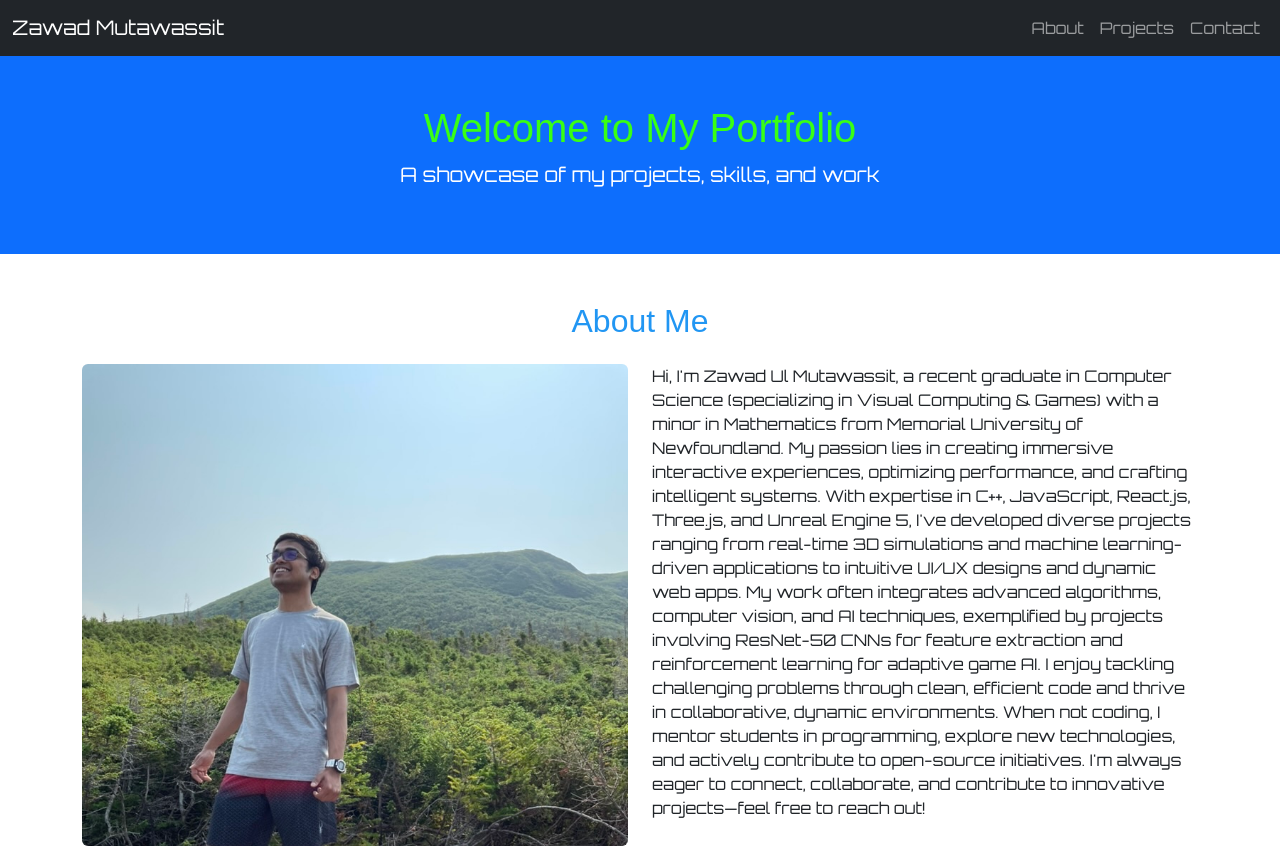
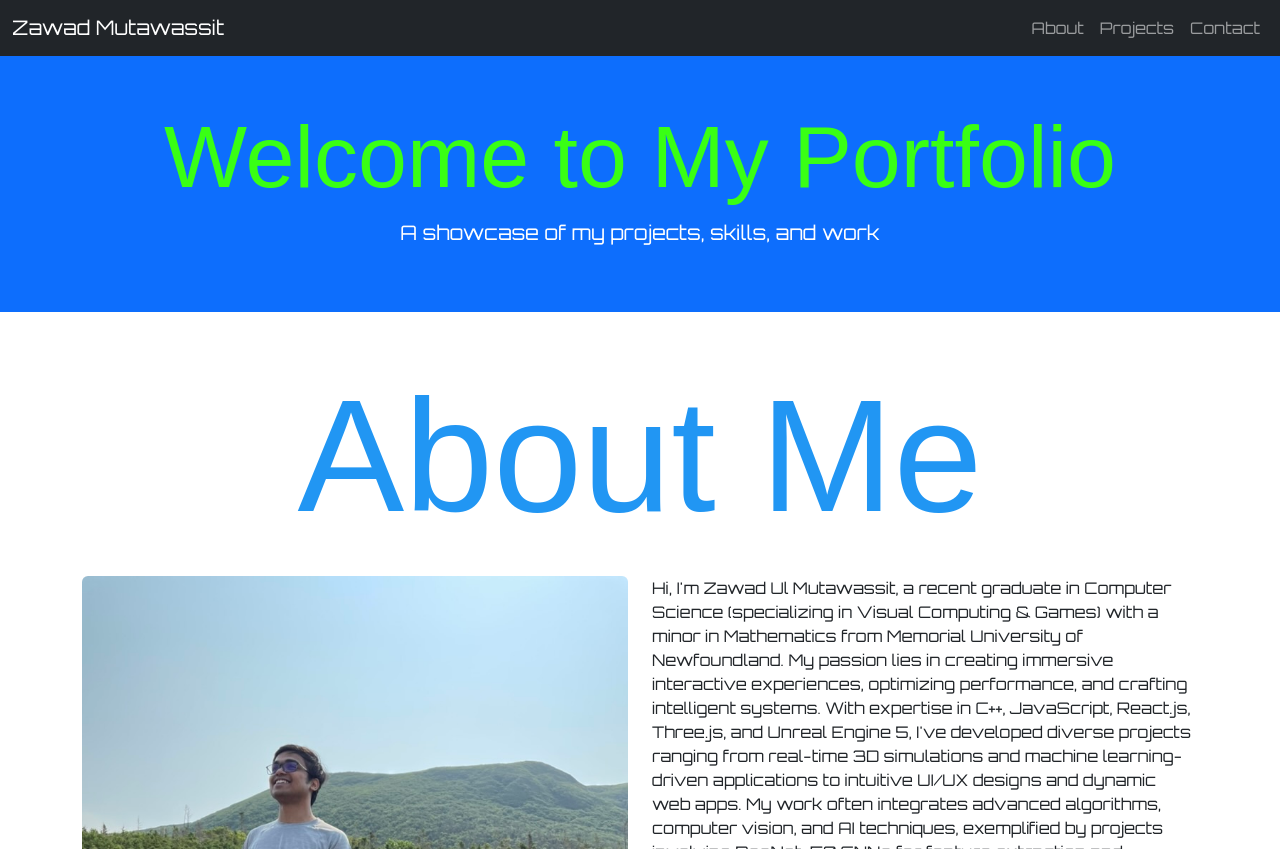
Before and after one commit to zawadman/myPortfolio, a plain HTML site: page index.html in a window 1280 px wide. Shown: the top 849 px of the page. Drawn offline with nearby package versions, Linux system fonts and the light colour scheme.

Commit message:
size check

```diff
--- a/css/styles.css
+++ b/css/styles.css
@@ -5,11 +5,11 @@ h1, h2, h3 {
   font-family: 'Bebas Neue', sans-serif;
 }
 h1 {
-  font-size: 2.5em;
+  font-size: 5.5em;
   color: #39FF14;
 }
 h2 {
-  font-size: 2em;
+  font-size: 10em;
   color: #2196F3;
 }
 h3 {
```
